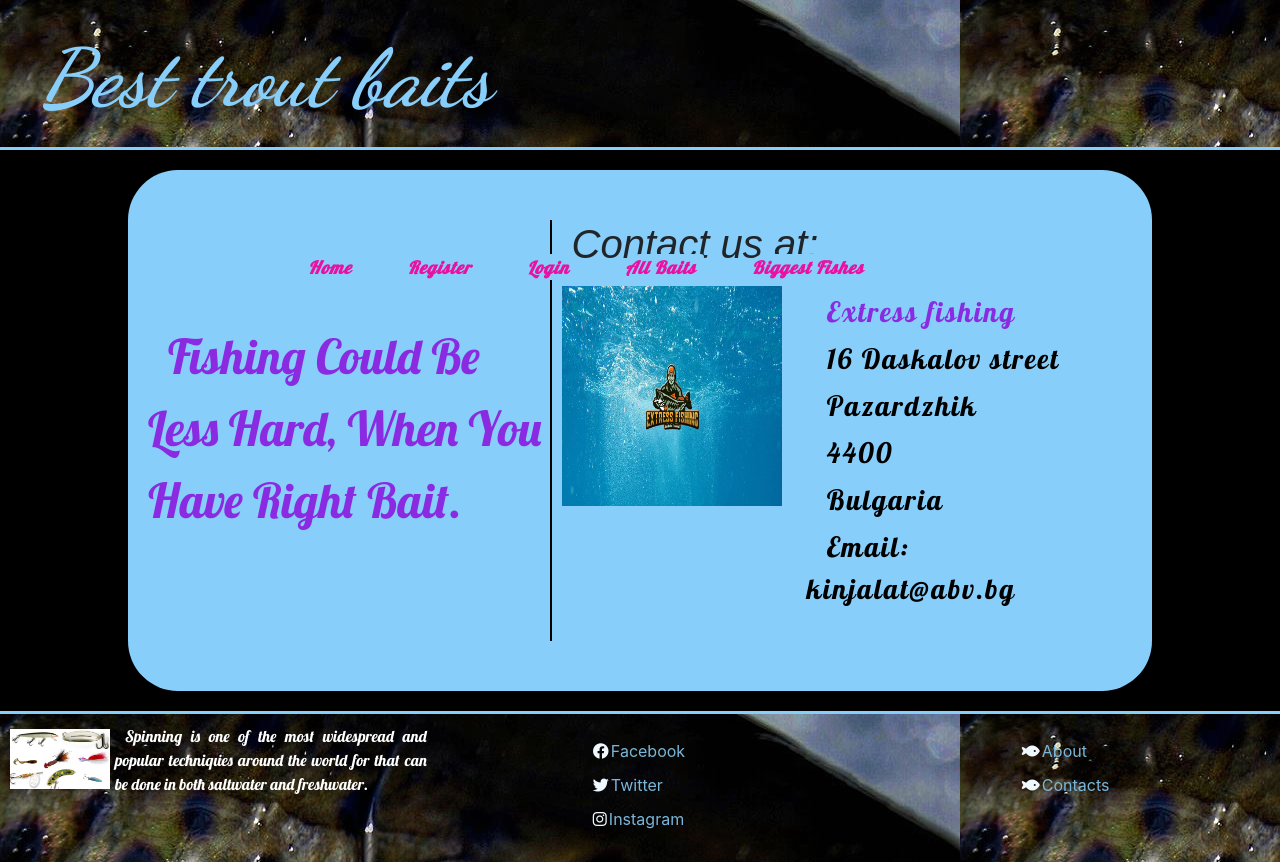
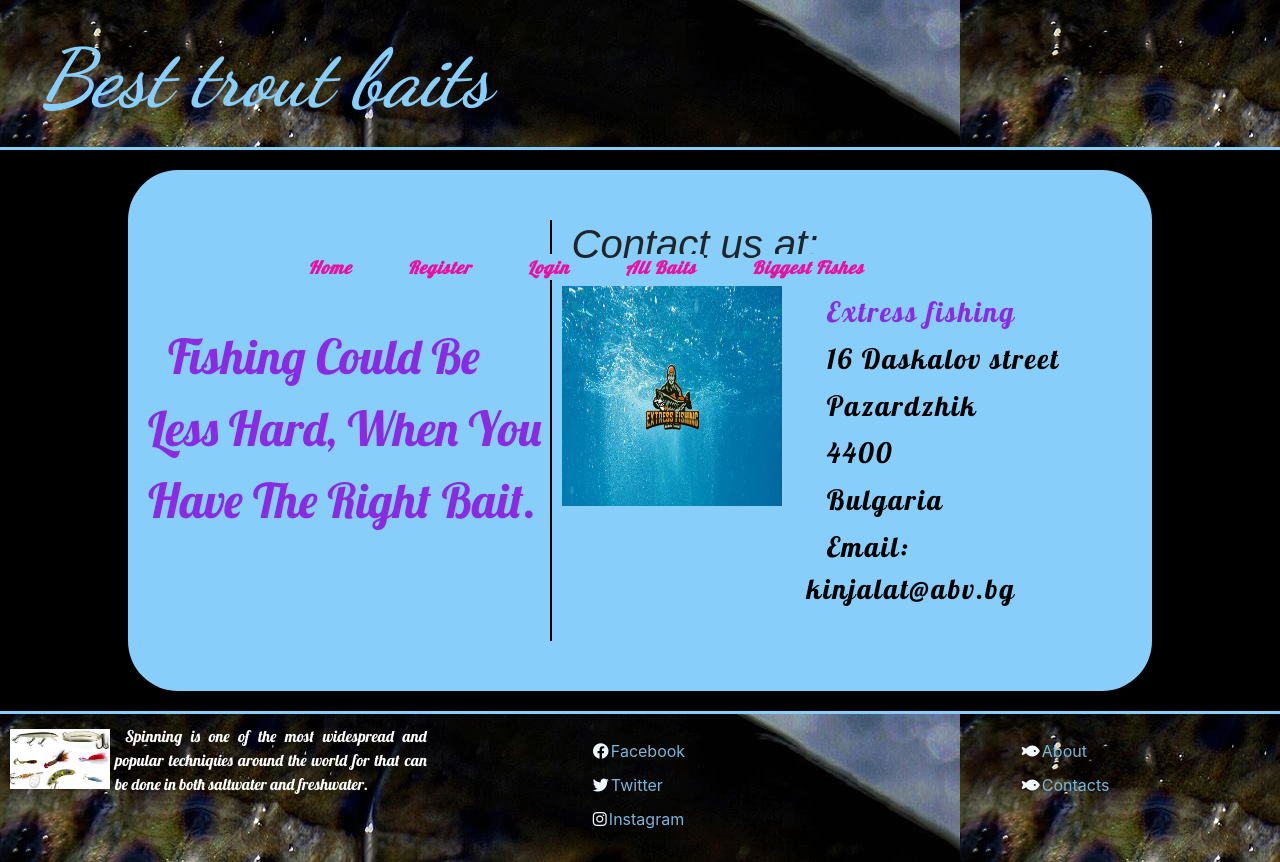
Before and after one commit to naskosin/MyReactApp, a React (Create React App) app in the folder myproject/: page /#/contacts in a window 1280 px wide. Built offline with nearby package versions, Linux system fonts and the light colour scheme; a web font is replaced by a local one.

Commit message:
Update Contacts.js

```diff
--- a/myproject/src/components/Contacts/Contacts.js
+++ b/myproject/src/components/Contacts/Contacts.js
@@ -5,7 +5,7 @@ const Contacts = () => {
     <section className={styles.top}>
       <div className={styles.left__wrapper}>
         <p className={styles.contacts__paragraph}>
-          Fishing could be less hard, when you have right bait.
+        Fishing could be less hard, when you have the right bait.
         </p>
       </div>
       <article className={styles.contacts__article}>
```
